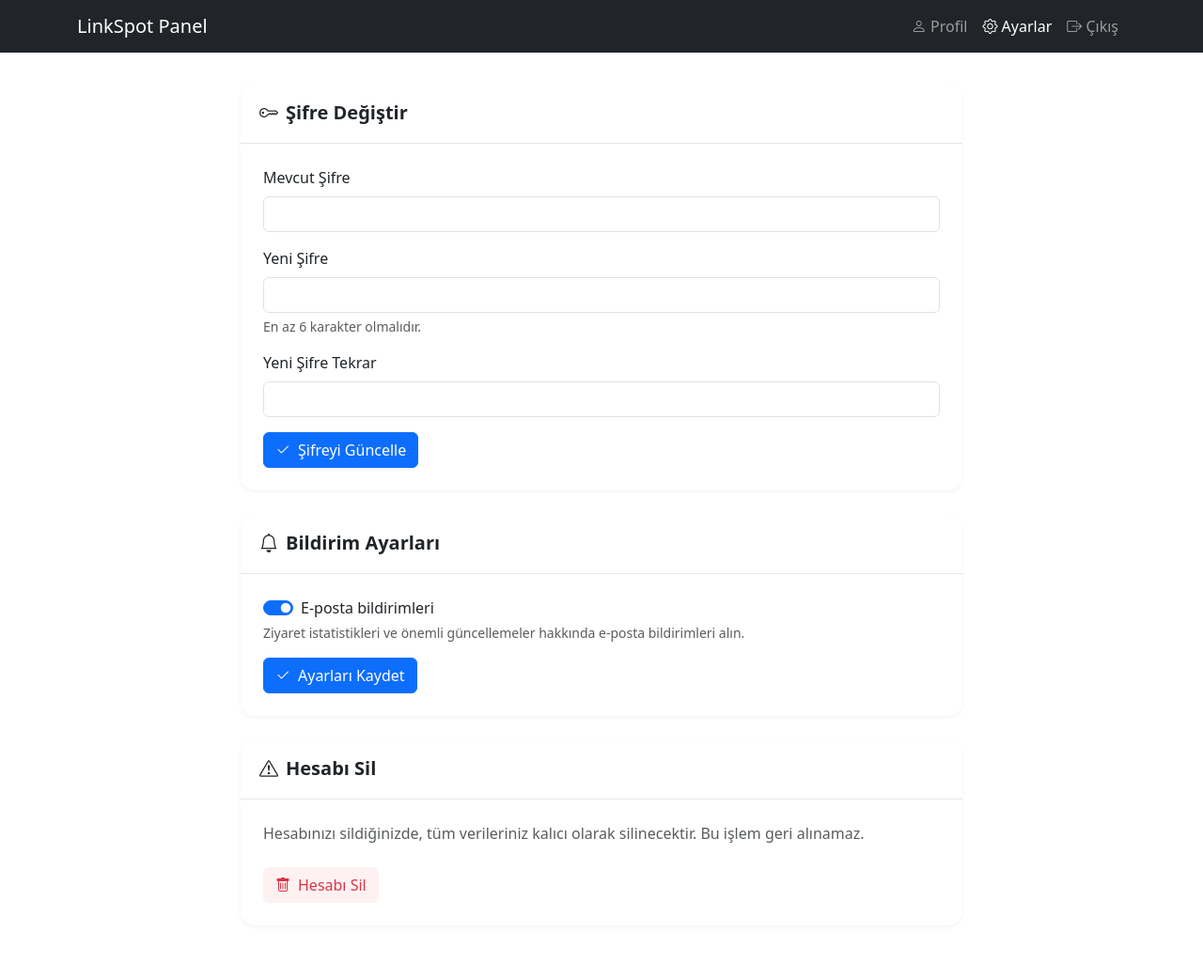
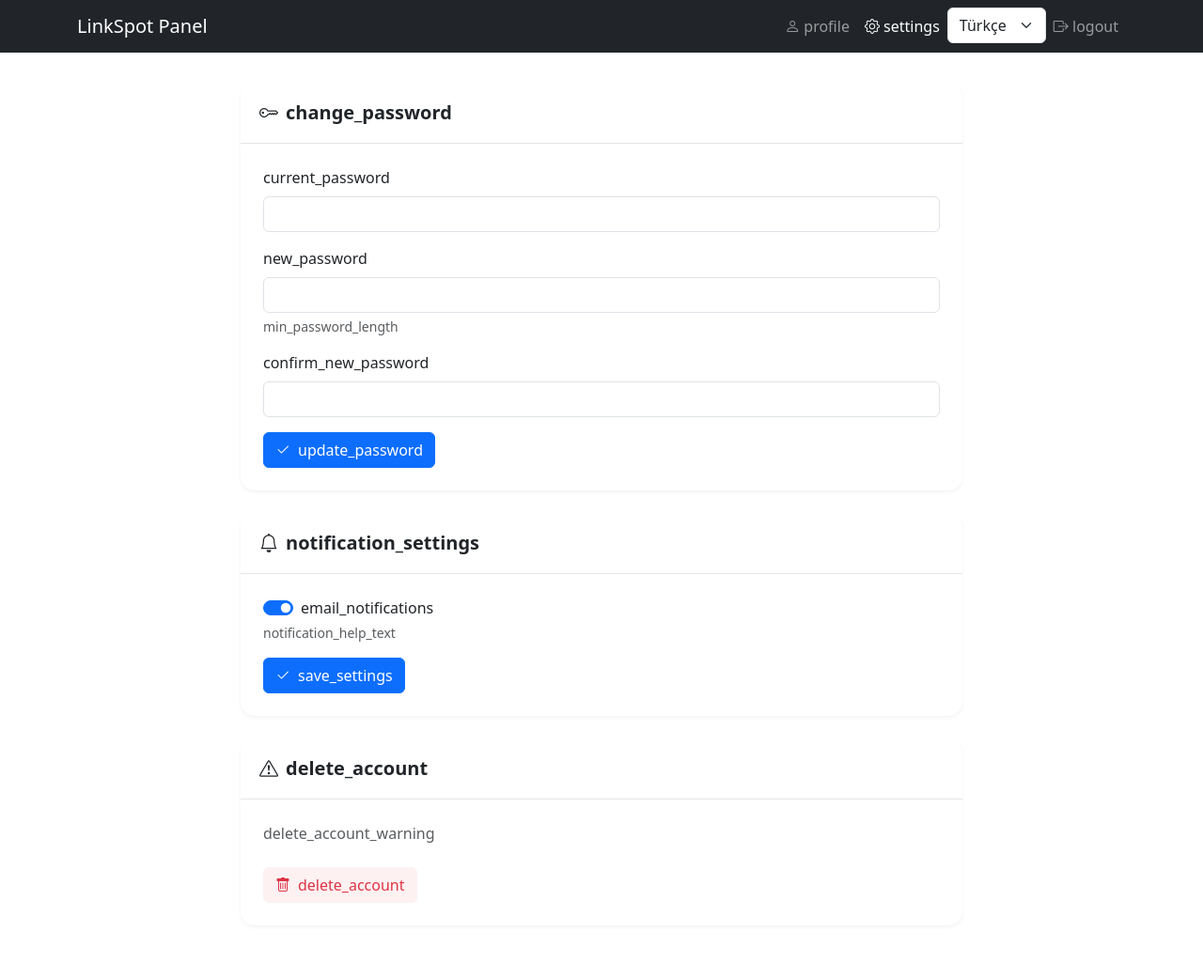
Before and after one commit to fatihgungor133/linkspot, a PHP site: page /user/settings.php in a window 1280 px wide. Shown: the whole page at 94% size. Run offline with PHP 8.4, Linux system fonts and the light colour scheme; a user stored in the database is signed in; data comes from the database, SQL or seed files in the repository; data that the repository does not hold is empty; some libraries are stand-ins or nearby versions.

Commit message:
Çoklu dil desteği eklendi ve tüm metinler çevirilere uygun hale getirildi

```diff
--- a/user/dashboard.php
+++ b/user/dashboard.php
@@ -111,7 +111,7 @@ $visits = $stmt->fetchAll(PDO::FETCH_ASSOC);
                                 <i class="bi bi-clipboard"></i>
                             </button>
                         </div>
-                        <a href="profile.php" class="btn btn-sm btn-outline-primary">Profili Düzenle</a>
+                        <a href="profile.php" class="btn btn-sm btn-outline-primary"><?php echo __('edit_profile'); ?></a>
                     </div>
                 </div>
 
--- a/user/settings.php
+++ b/user/settings.php
@@ -1,5 +1,6 @@
 <?php
 require_once '../config/database.php';
+require_once '../includes/language.php';
 session_start();
 
 // Oturum kontrolü
@@ -176,17 +177,20 @@ if ($_SERVER['REQUEST_METHOD'] == 'POST' && isset($_POST['delete_account'])) {
                 <ul class="navbar-nav ms-auto">
                     <li class="nav-item">
                         <a class="nav-link" href="profile.php">
-                            <i class="bi bi-person"></i> Profil
+                            <i class="bi bi-person"></i> <?php echo __('profile'); ?>
                         </a>
                     </li>
                     <li class="nav-item">
                         <a class="nav-link active" href="settings.php">
-                            <i class="bi bi-gear"></i> Ayarlar
+                            <i class="bi bi-gear"></i> <?php echo __('settings'); ?>
                         </a>
                     </li>
                     <li class="nav-item">
+                        <?php echo language_selector(); ?>
+                    </li>
+                    <li class="nav-item">
                         <a class="nav-link" href="../logout.php">
-                            <i class="bi bi-box-arrow-right"></i> Çıkış
+                            <i class="bi bi-box-arrow-right"></i> <?php echo __('logout'); ?>
                         </a>
                     </li>
                 </ul>
@@ -212,25 +216,25 @@ if ($_SERVER['REQUEST_METHOD'] == 'POST' && isset($_POST['delete_account'])) {
         <!-- Şifre Değiştirme -->
         <div class="card">
             <div class="card-header">
-                <h5><i class="bi bi-key me-2"></i>Şifre Değiştir</h5>
+                <h5><i class="bi bi-key me-2"></i><?php echo __('change_password'); ?></h5>
             </div>
             <div class="card-body">
                 <form method="POST" class="needs-validation" novalidate>
                     <div class="mb-3">
-                        <label for="current_password" class="form-label">Mevcut Şifre</label>
+                        <label for="current_password" class="form-label"><?php echo __('current_password'); ?></label>
                         <input type="password" class="form-control" id="current_password" name="current_password" required>
                     </div>
                     <div class="mb-3">
-                        <label for="new_password" class="form-label">Yeni Şifre</label>
+                        <label for="new_password" class="form-label"><?php echo __('new_password'); ?></label>
                         <input type="password" class="form-control" id="new_password" name="new_password" required>
-                        <div class="form-text">En az 6 karakter olmalıdır.</div>
+                        <div class="form-text"><?php echo __('min_password_length'); ?></div>
                     </div>
                     <div class="mb-3">
-                        <label for="confirm_password" class="form-label">Yeni Şifre Tekrar</label>
+                        <label for="confirm_password" class="form-label"><?php echo __('confirm_new_password'); ?></label>
                         <input type="password" class="form-control" id="confirm_password" name="confirm_password" required>
                     </div>
                     <button type="submit" name="change_password" class="btn btn-primary">
-                        <i class="bi bi-check2 me-2"></i>Şifreyi Güncelle
+                        <i class="bi bi-check2 me-2"></i><?php echo __('update_password'); ?>
                     </button>
                 </form>
             </div>
@@ -239,7 +243,7 @@ if ($_SERVER['REQUEST_METHOD'] == 'POST' && isset($_POST['delete_account'])) {
         <!-- E-posta Bildirimleri -->
         <div class="card">
             <div class="card-header">
-                <h5><i class="bi bi-bell me-2"></i>Bildirim Ayarları</h5>
+                <h5><i class="bi bi-bell me-2"></i><?php echo __('notification_settings'); ?></h5>
             </div>
             <div class="card-body">
                 <form method="POST">
@@ -247,14 +251,14 @@ if ($_SERVER['REQUEST_METHOD'] == 'POST' && isset($_POST['delete_account'])) {
                         <input class="form-check-input" type="checkbox" id="email_notifications"
                                name="email_notifications" <?php echo $user['email_notifications'] ? 'checked' : ''; ?>>
                         <label class="form-check-label" for="email_notifications">
-                            E-posta bildirimleri
+                            <?php echo __('email_notifications'); ?>
                         </label>
                     </div>
                     <div class="form-text mb-3">
-                        Ziyaret istatistikleri ve önemli güncellemeler hakkında e-posta bildirimleri alın.
+                        <?php echo __('notification_help_text'); ?>
                     </div>
                     <button type="submit" name="update_notifications" class="btn btn-primary">
-                        <i class="bi bi-check2 me-2"></i>Ayarları Kaydet
+                        <i class="bi bi-check2 me-2"></i><?php echo __('save_settings'); ?>
                     </button>
                 </form>
             </div>
@@ -263,14 +267,14 @@ if ($_SERVER['REQUEST_METHOD'] == 'POST' && isset($_POST['delete_account'])) {
         <!-- Hesap Silme -->
         <div class="card">
             <div class="card-header">
-                <h5><i class="bi bi-exclamation-triangle me-2"></i>Hesabı Sil</h5>
+                <h5><i class="bi bi-exclamation-triangle me-2"></i><?php echo __('delete_account'); ?></h5>
             </div>
             <div class="card-body">
                 <p class="text-muted mb-4">
-                    Hesabınızı sildiğinizde, tüm verileriniz kalıcı olarak silinecektir. Bu işlem geri alınamaz.
+                    <?php echo __('delete_account_warning'); ?>
                 </p>
                 <button type="button" class="btn btn-danger-soft" data-bs-toggle="modal" data-bs-target="#deleteAccountModal">
-                    <i class="bi bi-trash me-2"></i>Hesabı Sil
+                    <i class="bi bi-trash me-2"></i><?php echo __('delete_account'); ?>
                 </button>
             </div>
         </div>
```
